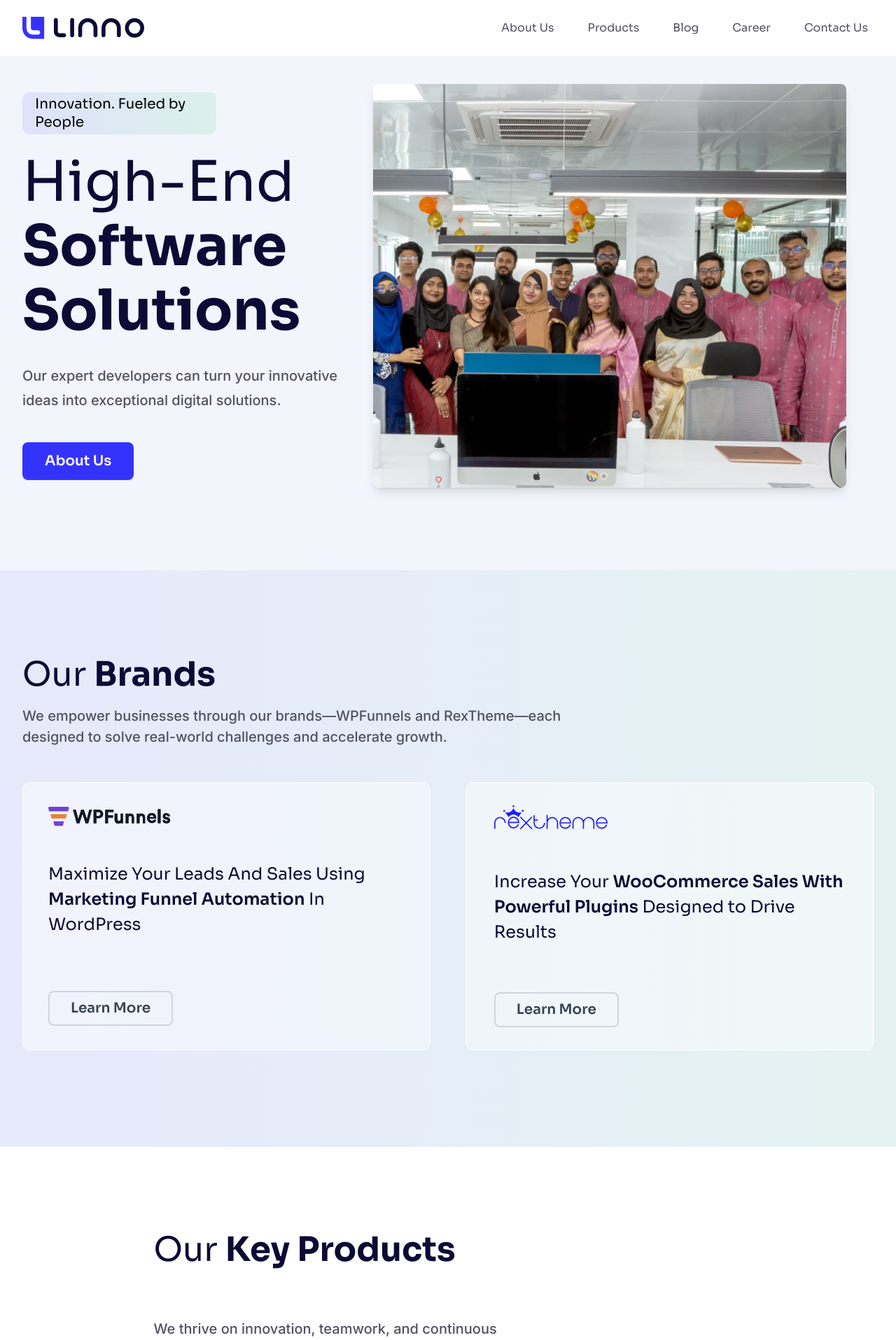
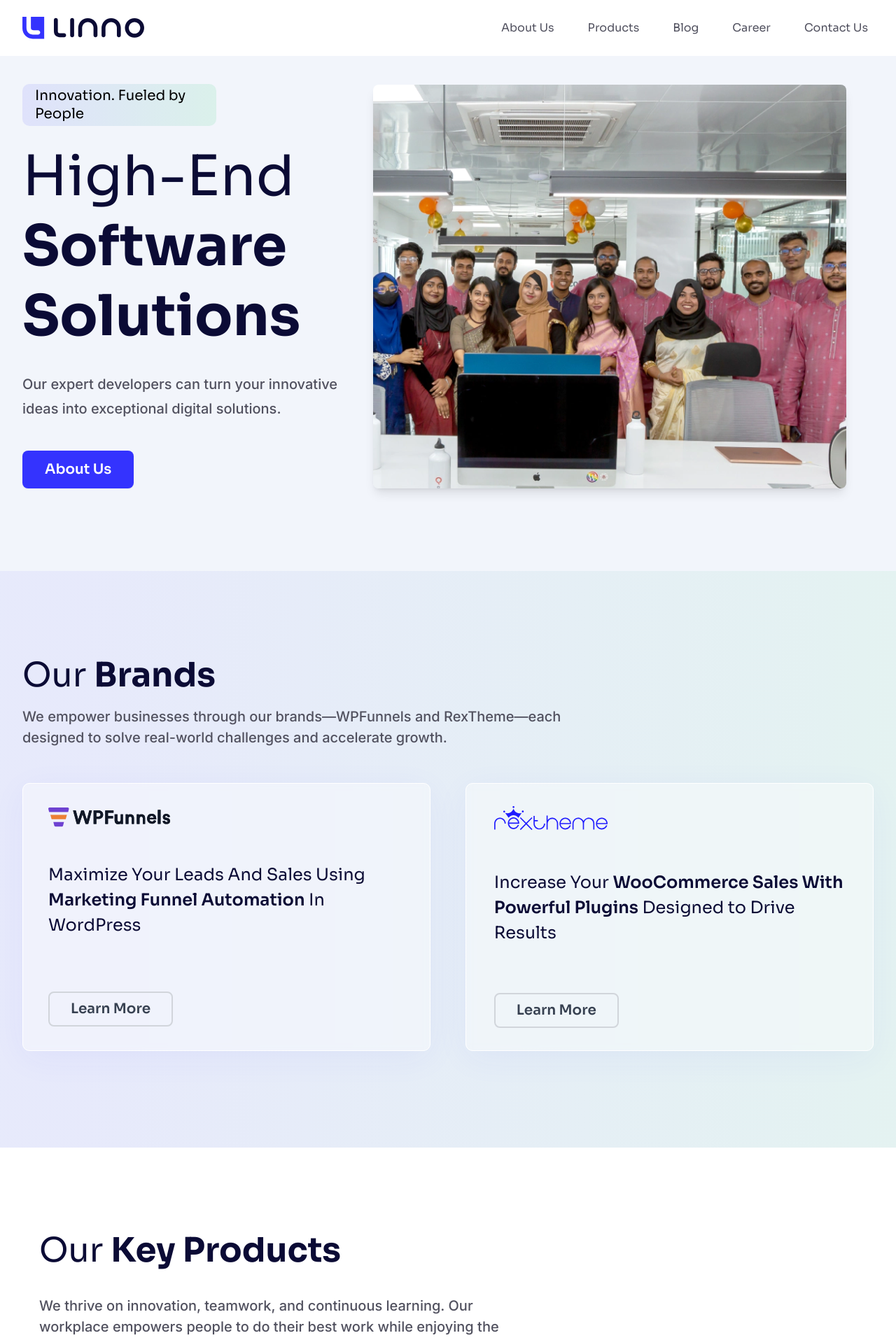
Before and after one commit to CODEREXLTD/Linno-website, a Next.js app: page / in a window 1280 px wide. Shown: the top 1915 px of the page at 70% size. Built offline with nearby package versions, Linux system fonts and the light colour scheme.

Commit message:
product section done

```diff
--- a/src/app/page.jsx
+++ b/src/app/page.jsx
@@ -28,7 +28,7 @@ export default function HomePage() {
 									</div>
 									{/* Main Heading and Description */}
 									<div className="flex flex-col gap-[15px] sm:gap-[23px] lg:gap-[30px] justify-start items-start w-full">
-										<h1 className="text-[32px] sm:text-[48px] md:text-[64px] lg:text-[80px] font-sora leading-[38px] sm:leading-[54px] md:text-[74px] lg:leading-[92px] text-[#0b0b35] w-full">
+										<h1 className="text-[32px] sm:text-[48px] md:text-[64px] lg:text-[80px] font-sora md:text-[74px] leading-tight text-[#0b0b35] w-full">
 											<span className="font-normal">High-End </span>
 											<span className="font-bold">Software Solutions</span>
 										</h1>
@@ -80,7 +80,7 @@ export default function HomePage() {
 							{/* Brand Cards */}
 							<div className="flex flex-col lg:flex-row gap-[25px] sm:gap-[30px] lg:gap-[38px] xl:gap-[50px] justify-center items-stretch w-full mb-[13px] sm:mb-[20px] lg:mb-[26px]">
 								{/* WPFunnels Card */}
-								<div className="flex flex-col gap-[20px] sm:gap-[30px] lg:gap-[44px] xl:gap-[58px] justify-between items-start w-full lg:w-1/2 bg-[#ffffff66] border border-[#ffffff] rounded-[10px] pt-[20px] sm:pt-[24px] lg:pt-[30px] xl:pt-[34px] pr-[20px] sm:pr-[24px] lg:pr-[30px] xl:pr-[36px] pb-[20px] sm:pb-[24px] lg:pb-[30px] xl:pb-[34px] pl-[20px] sm:pl-[24px] lg:pl-[30px] xl:pl-[36px]">
+								<div className="flex flex-col gap-[20px] sm:gap-[30px] lg:gap-[44px] xl:gap-[58px] justify-between items-start w-full lg:w-1/2 bg-[#ffffff66] border border-[#ffffff] rounded-[10px] pt-[20px] sm:pt-[24px] lg:pt-[30px] xl:pt-[34px] pr-[20px] sm:pr-[24px] lg:pr-[30px] xl:pr-[36px] pb-[20px] sm:pb-[24px] lg:pb-[30px] xl:pb-[34px] pl-[20px] sm:pl-[24px] lg:pl-[30px] xl:pl-[36px] shadow-[0_10px_50px_0_rgba(52,51,254,0.05)] backdrop-blur-[5px]">
 									<div className="flex flex-col gap-[20px] sm:gap-[30px] lg:gap-[38px] xl:gap-[50px] justify-start items-start w-full">
 										<div className="w-[80px] sm:w-[110px] lg:w-[140px] xl:w-[174px]">
 											<Image
@@ -108,7 +108,7 @@ export default function HomePage() {
 								</div>
 
 								{/* RexTheme Card */}
-								<div className="flex flex-col gap-[24px] sm:gap-[36px] lg:gap-[51px] xl:gap-[68px] justify-between items-start w-full lg:w-1/2 bg-[#ffffff66] border border-[#ffffff] rounded-[10px] pt-[20px] sm:pt-[22px] lg:pt-[28px] xl:pt-[32px] pr-[20px] sm:pr-[26px] lg:pr-[34px] xl:pr-[40px] pb-[20px] sm:pb-[22px] lg:pb-[28px] xl:pb-[32px] pl-[20px] sm:pl-[26px] lg:pl-[34px] xl:pl-[40px]">
+								<div className="flex flex-col gap-[24px] sm:gap-[36px] lg:gap-[51px] xl:gap-[68px] justify-between items-start w-full lg:w-1/2 bg-[#ffffff66] border border-[#ffffff] rounded-[10px] pt-[20px] sm:pt-[22px] lg:pt-[28px] xl:pt-[32px] pr-[20px] sm:pr-[26px] lg:pr-[34px] xl:pr-[40px] pb-[20px] sm:pb-[22px] lg:pb-[28px] xl:pb-[32px] pl-[20px] sm:pl-[26px] lg:pl-[34px] xl:pl-[40px] shadow-[0_10px_50px_0_rgba(52,51,254,0.05)] backdrop-blur-[5px]">
 									<div className="flex flex-col gap-[20px] sm:gap-[30px] lg:gap-[42px] xl:gap-[56px] justify-start items-start w-full">
 										<div className="w-[74px] sm:w-[100px] lg:w-[130px] xl:w-[162px]">
 											<Image
@@ -143,8 +143,8 @@ export default function HomePage() {
 					<div className="w-full max-w-[1310px] mx-auto">
 						<div className="flex flex-col gap-[26px] sm:gap-[39px] lg:gap-[52px] justify-center items-center w-full">
 							{/* Section Header */}
-							<div className="flex flex-col justify-center items-start w-full lg:w-[72%]">
-								<h2 className="text-[36px] sm:text-[42px] lg:text-[48px] font-sora leading-[46px] sm:leading-[54px] lg:leading-[61px] text-[#0b0b35] w-auto mb-[34px] sm:mb-[51px] lg:mb-[68px]">
+							<div className="flex flex-col justify-center items-start w-full]">
+								<h2 className="text-[36px] sm:text-[42px] lg:text-[48px] font-sora leading-[46px] sm:leading-[54px] lg:leading-[61px] text-[#0b0b35] w-auto mb-[34px]">
 									<span className="font-normal">Our </span>
 									<span className="font-bold">Key Products</span>
 								</h2>
@@ -153,7 +153,7 @@ export default function HomePage() {
 								</p>
 							</div>
 							{/* Products Grid */}
-							<div className="grid grid-cols-1 sm:grid-cols-2 lg:grid-cols-3 gap-6 sm:gap-8 lg:gap-10 xl:gap-12 w-full lg:w-[72%] mb-[6px] sm:mb-[9px] lg:mb-[12px]">
+							<div className="grid grid-cols-1 sm:grid-cols-2 lg:grid-cols-3 gap-6 sm:gap-8 lg:gap-10 xl:gap-12 w-full mb-[6px] sm:mb-[9px] lg:mb-[12px]">
 								{/* Mail Mint */}
 								<div className="flex flex-col gap-[18px] sm:gap-[24px] lg:gap-[30px] xl:gap-[36px] justify-center items-center w-full bg-[linear-gradient(117deg,#3433fe0f_0%,_#00c8530f_100%)] rounded-[6px] pt-[15px] sm:pt-[18px] lg:pt-[22px] xl:pt-[20px] pr-[15px] sm:pr-[18px] lg:pr-[22px] xl:pr-[20px] pb-[15px] sm:pb-[18px] lg:pb-[22px] xl:pb-[20px] pl-[15px] sm:pl-[18px] lg:pl-[22px] xl:pl-[20px] hover:shadow-lg transition-shadow duration-300">
 									<div className="flex flex-col gap-[12px] sm:gap-[15px] lg:gap-[18px] xl:gap-[20px] justify-start items-start w-full">
```
